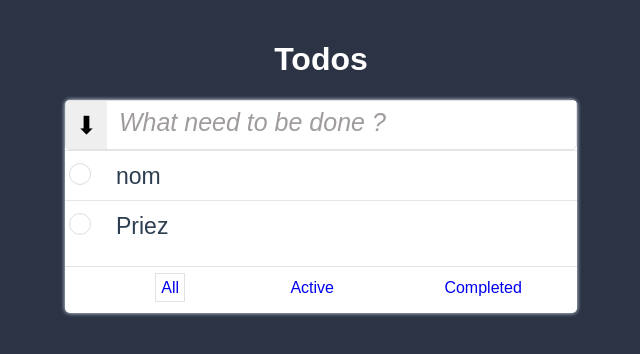
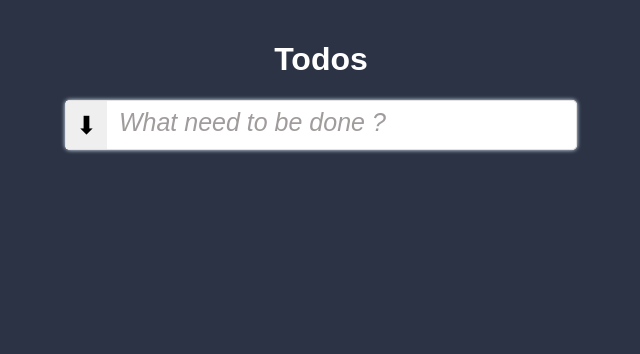
Before and after one commit to madison08/todo-vuex-, a Vue app: page / in a window 1280 px wide. Shown: the top 354 px of the page, without its empty margins (319-959 px from the left). Built offline with nearby package versions, Linux system fonts and the light colour scheme.

Commit message:
add task

```diff
--- a/src/App.vue
+++ b/src/App.vue
@@ -5,12 +5,14 @@
     <div id="main-card">
       <div class="input_todos_bloc">
         <button>⬇</button>
-        <input type="text" placeholder="What need to be done ?">
+        <form action="" @keydown.enter="addTask">
+          <input type="text" v-model="task" placeholder="What need to be done ?">
+        </form>
       </div>
 
       <router-view></router-view>
 
-      <div id="state_bloc">
+      <div id="state_bloc" v-if="store_getAllTaks.length > 0">
         <ul>
           <li>
             <router-link :to="{ name: 'all' }">All</router-link>
@@ -32,11 +34,38 @@
 
 <script>
 // import HelloWorld from './components/HelloWorld.vue'
+import { mapGetters } from 'vuex'
 
 export default {
   name: 'App',
   components: {
-    // HelloWorld
+    // H,elloWorld
+  },
+
+  data(){
+    return{
+      task: ''
+    }
+  },
+
+  computed:{
+    ...mapGetters({
+        store_getAllTaks: 'allTasks'
+    })
+  },
+
+  methods:{
+    addTask(){
+
+      this.task = { taskName: this.task, completed: false }
+
+      this.$store.commit('ADD_TASK', this.task)
+
+      console.log(this.task)
+
+      this.task = ''
+
+    }
   }
 }
 </script>
--- a/src/components/All.vue
+++ b/src/components/All.vue
@@ -1,29 +1,27 @@
 <template>
     <div>
 
-        <div class="label_todo_item">
+        <div class="label_todo_item" v-for="task in store_getAllTaks" :key="task.taskName">
             <div class="round">
             <input type="checkbox" id="checkbox" />
             </div>
-            <label for="">{{ names }}</label>
-        </div>
-        <div class="label_todo_item">
-            <div class="round">
-            <input type="checkbox" id="checkbox" />
-            </div>
-            <label for="">Priez</label>
+            <label for="">{{ task.taskName }} </label>
         </div>
 
     </div>
 </template>
 <script>
-import { mapState } from 'vuex'
+import { mapState, mapGetters } from 'vuex'
     export default{
         name: 'All',
 
         computed:{
             ...mapState({
                 names: 'name'
+            }),
+
+            ...mapGetters({
+                store_getAllTaks: 'allTasks'
             })
         }
 
--- a/src/store/index.js
+++ b/src/store/index.js
@@ -8,7 +8,16 @@ export default new Vuex.Store({
     tasks: [],
     name: 'nom'
   },
+
+  getters: {
+    // get all taks
+    allTasks: state => state.tasks,
+  },
+
   mutations: {
+    ADD_TASK(state, task){
+      state.tasks.push(task)
+    }
   },
   actions: {
   },
```
